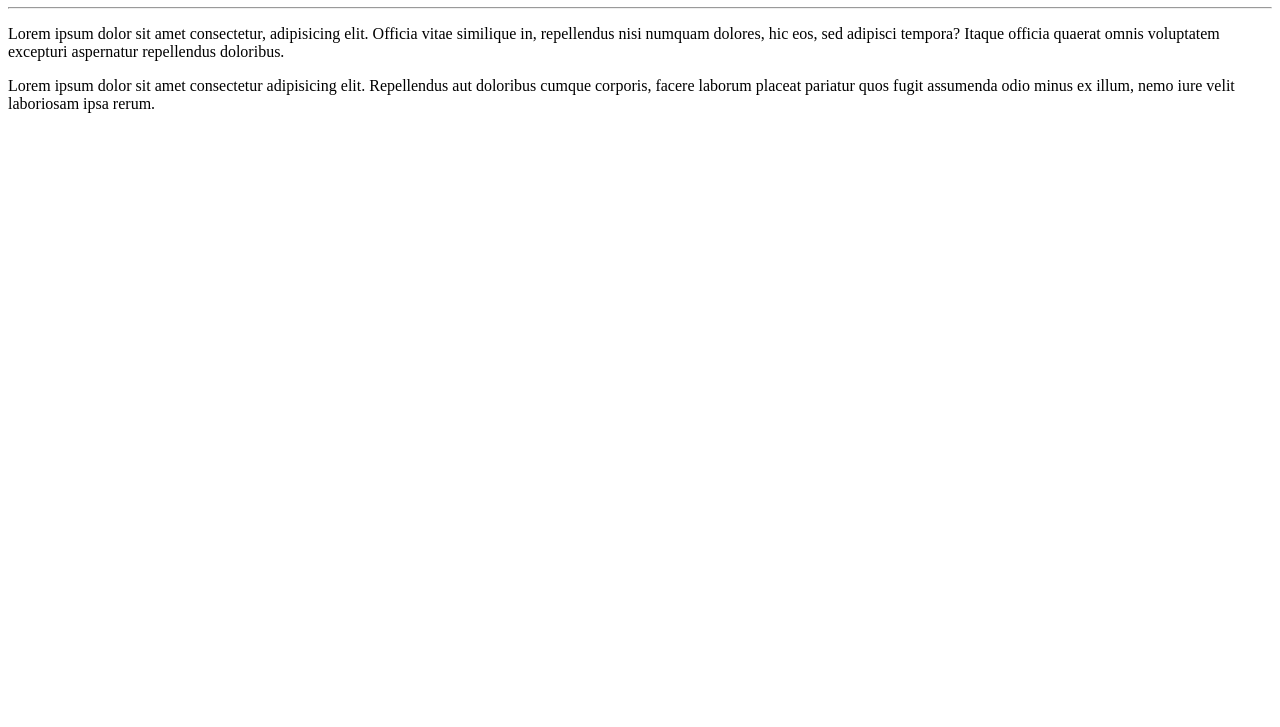
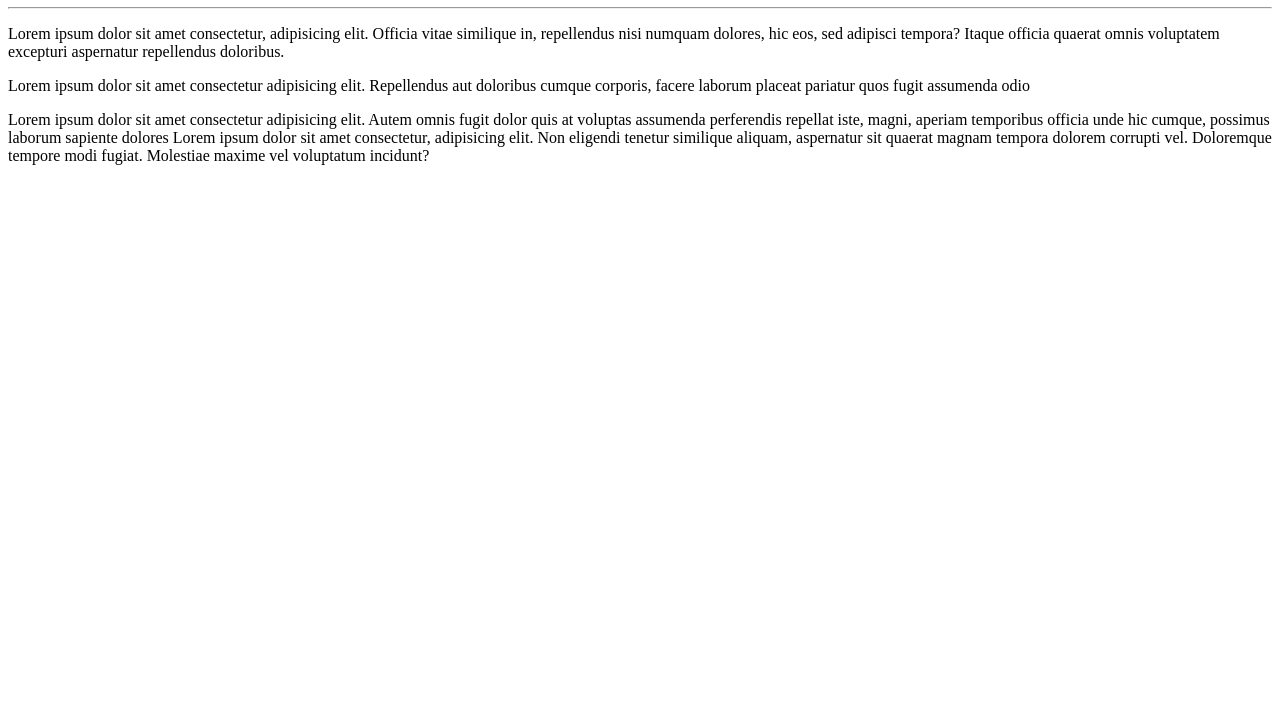
Before and after one commit to erickmarx/Estudando-GIT, a plain HTML site: page site-exemplo/index.html in a window 1280 px wide. Shown: the part 73-800 px from the top of the page. Drawn offline with Linux system fonts and the light colour scheme.

Commit message:
comecei a commit

```diff
--- a/site-exemplo/index.html
+++ b/site-exemplo/index.html
@@ -13,7 +13,10 @@
         Lorem ipsum dolor sit amet consectetur, adipisicing elit. Officia vitae similique in, repellendus nisi numquam dolores, hic eos, sed adipisci tempora? Itaque officia quaerat omnis voluptatem excepturi aspernatur repellendus doloribus.
     </p>
     <p>
-        Lorem ipsum dolor sit amet consectetur adipisicing elit. Repellendus aut doloribus cumque corporis, facere laborum placeat pariatur quos fugit assumenda odio minus ex illum, nemo iure velit laboriosam ipsa rerum.
+        Lorem ipsum dolor sit amet consectetur adipisicing elit. Repellendus aut doloribus cumque corporis, facere laborum placeat pariatur quos fugit assumenda odio
+    </p>
+    <p>
+        Lorem ipsum dolor sit amet consectetur adipisicing elit. Autem omnis fugit dolor quis at voluptas assumenda perferendis repellat iste, magni, aperiam temporibus officia unde hic cumque, possimus laborum sapiente dolores Lorem ipsum dolor sit amet consectetur, adipisicing elit. Non eligendi tenetur similique aliquam, aspernatur sit quaerat magnam tempora dolorem corrupti vel. Doloremque tempore modi fugiat. Molestiae maxime vel voluptatum incidunt?
     </p>
 </body>
 </html>
```
